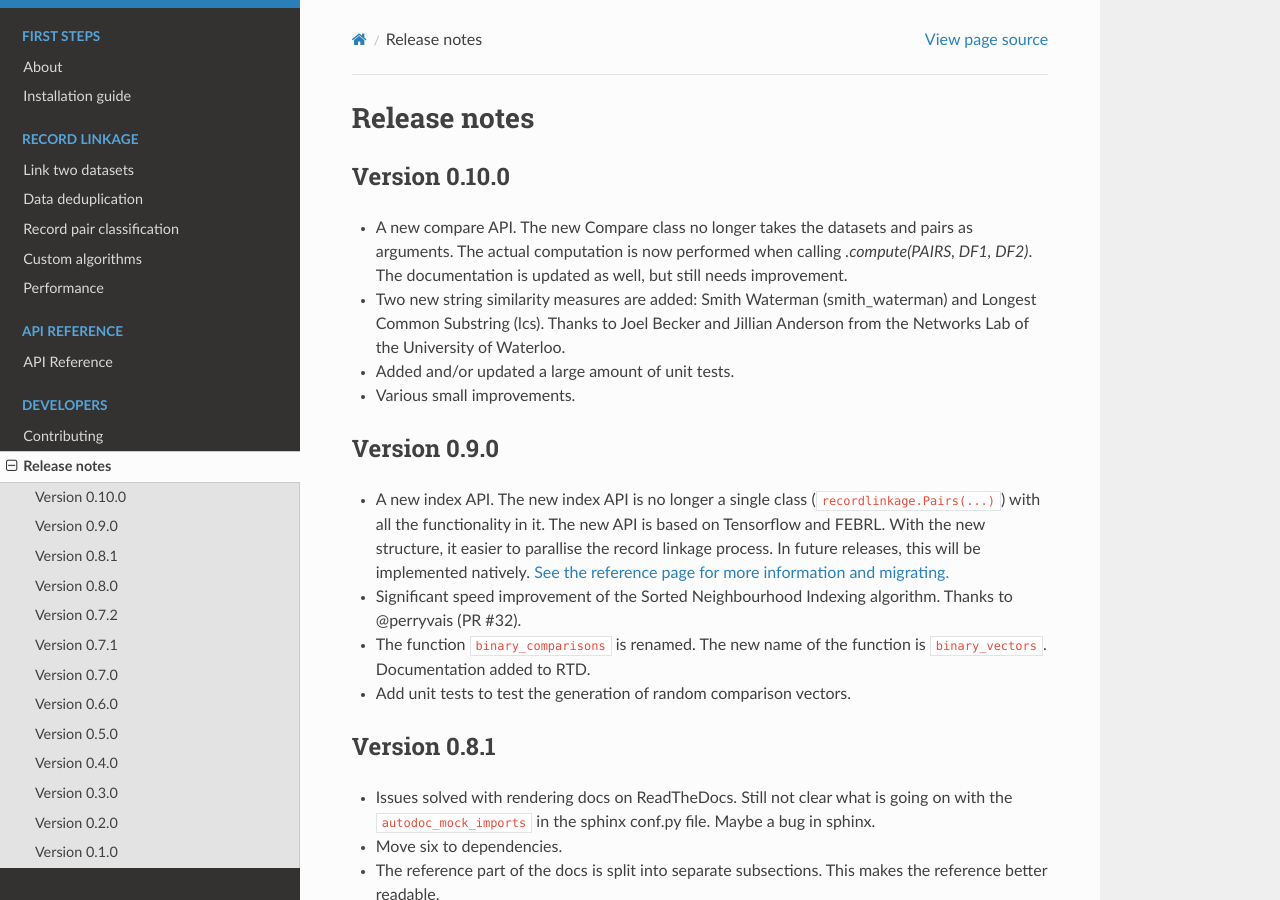
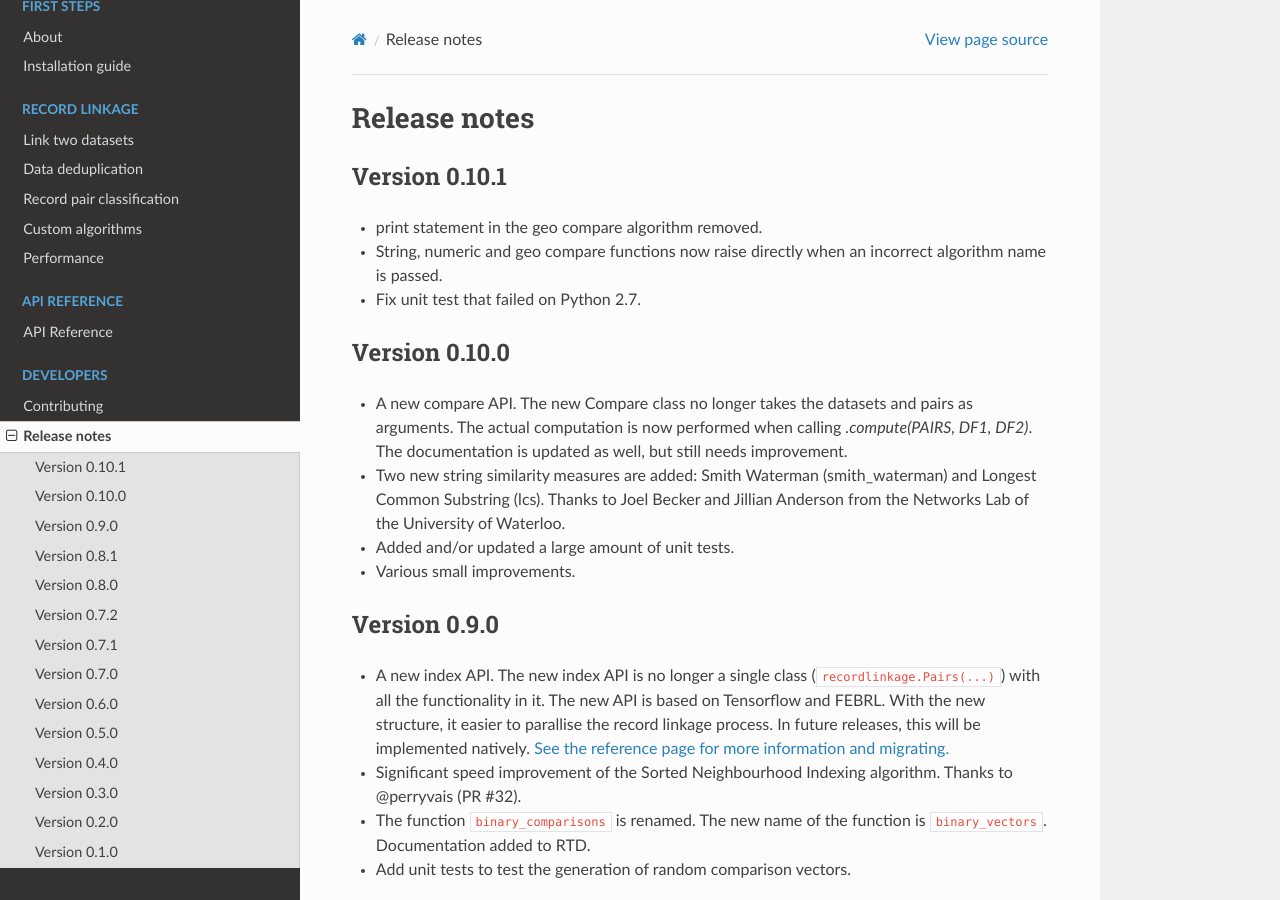
Before and after one commit to J535D165/recordlinkage, a Sphinx documentation site: the page built from docs/changelog.rst, in a window 1280 px wide and 900 px high. Built offline with Sphinx 7.4.7 and the Read the Docs theme 2.0.0, drawn with Linux system fonts in a browser that asks for light colours.

Commit message:
Update changelog to version 0.10.1

```diff
--- a/docs/changelog.rst
+++ b/docs/changelog.rst
@@ -1,6 +1,14 @@
 *************
 Release notes
 *************
+
+Version 0.10.1
+==============
+
+- print statement in the geo compare algorithm removed.
+- String, numeric and geo compare functions now raise directly when an
+  incorrect algorithm name is passed.
+- Fix unit test that failed on Python 2.7.
 
 Version 0.10.0
 ==============
```
